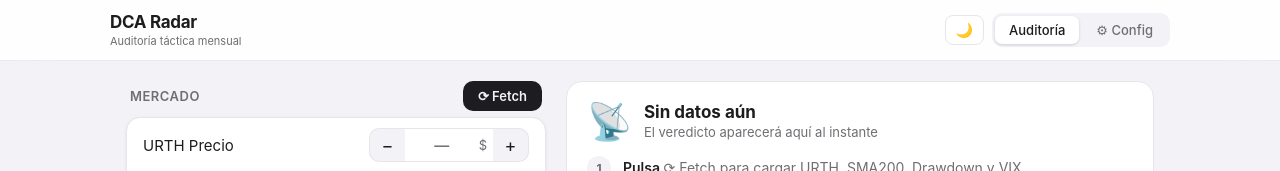
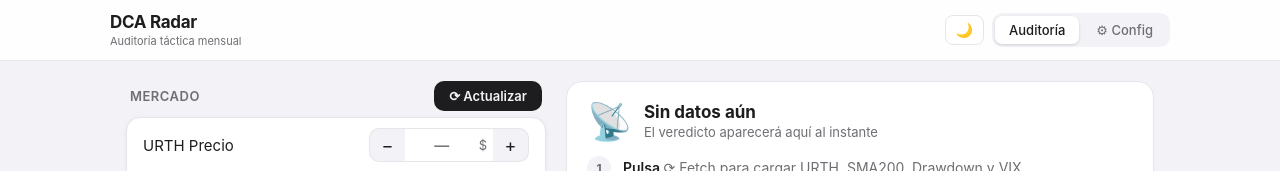
Before and after one commit to hrodres/DCARadar, a React (Vite) app: page / in a window 1280 px wide. Shown: the top 171 px of the page. Built offline with nearby package versions, Linux system fonts and the light colour scheme.

Commit message:
Renombrar botón Fetch/Refrescar a Actualizar
https://claude.ai/code/session_016goUztCm7pzVXaB563Utfi

```diff
--- a/src/App.jsx
+++ b/src/App.jsx
@@ -443,7 +443,7 @@ export default function App() {
                       borderRadius: 10, padding: '6px 14px', fontSize: 13, fontWeight: 600,
                       cursor: fs === 'loading' ? 'wait' : 'pointer', fontFamily: 'inherit',
                     }}>
-                      {fs === 'loading' ? '⟳' : fs === 'ok' ? '✓ Refrescar' : '⟳ Fetch'}
+                      {fs === 'loading' ? '⟳' : '⟳ Actualizar'}
                     </button>
                   </div>
                 </div>
```
